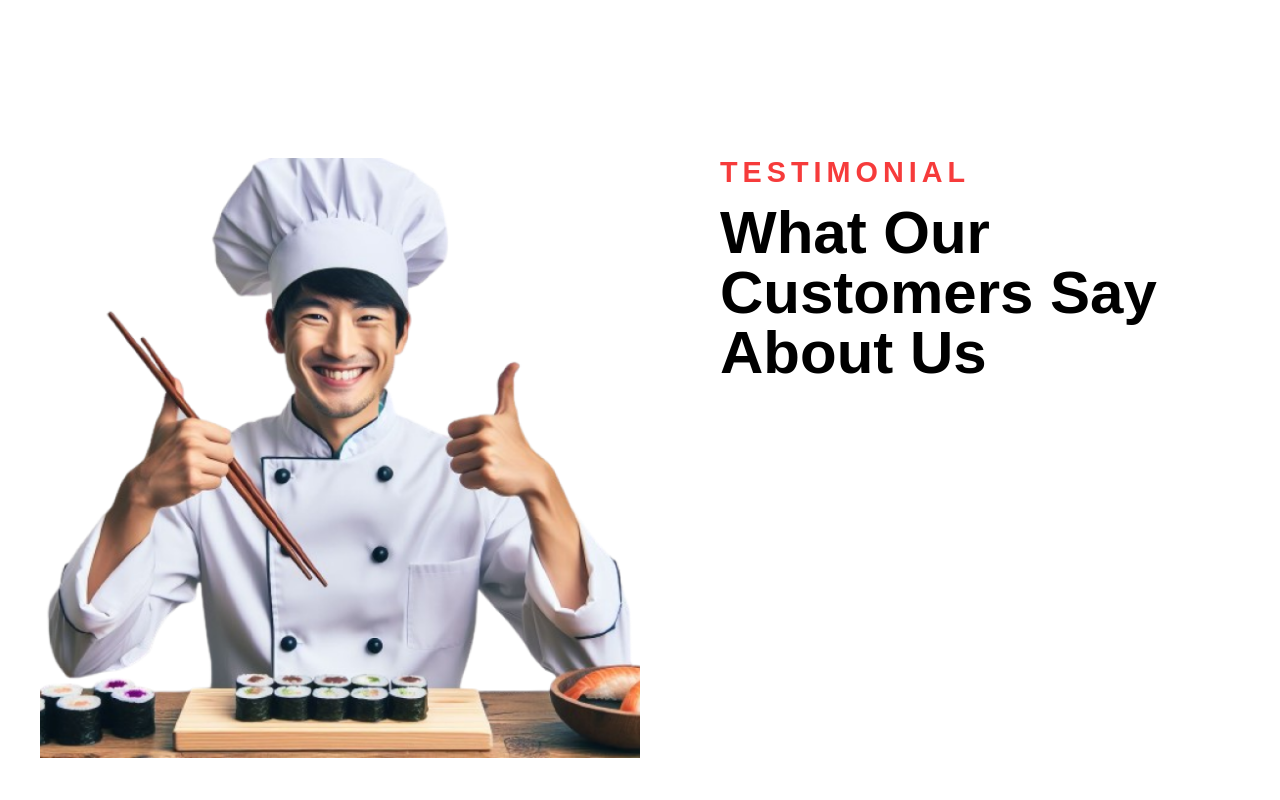
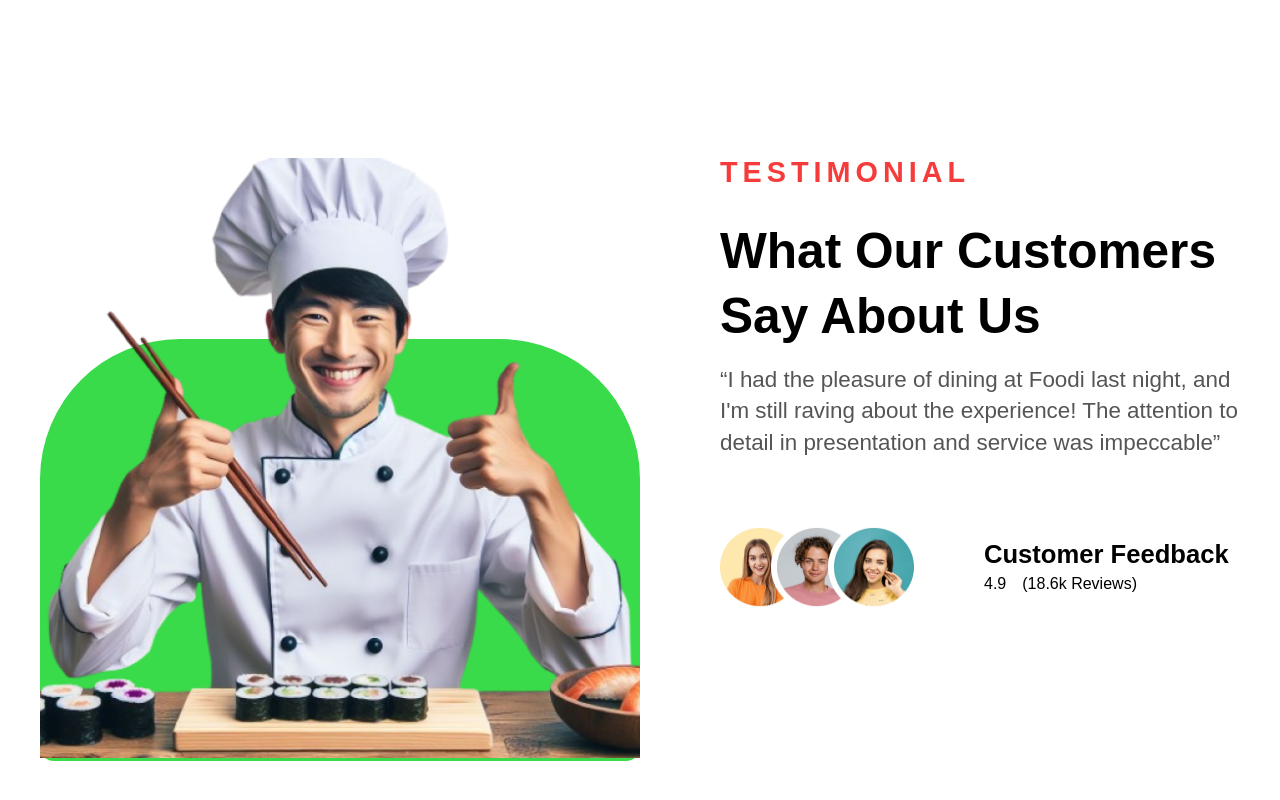
Before and after one commit to Navi003/sushi, a Next.js app: page / in a window 1280 px wide. Shown: the part 2398-3198 px from the top of the page. After the commit the page ends 3159 px from the top, so only its background shows below. Built offline with nearby package versions, Linux system fonts and the light colour scheme.

Commit message:
added Testimonal Section

```diff
--- a/components/main/Testimonial.module.css
+++ b/components/main/Testimonial.module.css
@@ -1,14 +1,56 @@
 .headingTers {
   margin-top: 1rem;
-  font-size: 3.75rem;
+  font-size: 3.1rem;
   font-weight: 700;
+
+  line-height: 1.3;
 }
 .headingBox {
-  margin-bottom: 4.1rem;
+  margin-bottom: 2dvb;
 }
 .testimonial {
   display: flex;
   justify-content: space-between;
   gap: 5rem;
-  height: 100vh;
+  /* height: 100vh; */
 }
+.customerFeedback {
+}
+.customerFeedbackContainer {
+  display: flex;
+  align-items: center;
+  gap: 4rem;
+}
+.customerFeedback > h6 {
+  font-size: 1.6rem;
+  font-weight: 600;
+  margin-bottom: 0.5rem;
+}
+.customerFeedback > div {
+  display: flex;
+  gap: 1rem;
+}
+.text {
+  line-height: 1.4;
+  font-size: 1.4rem;
+  font-weight: 500;
+  color: rgba(85, 85, 85, 1);
+  margin-bottom: 4rem;
+}
+.headingSec {
+  margin-bottom: 2rem;
+}
+.imageBox {
+  position: relative;
+}
+.imageBox::after {
+  content: "";
+  height: 70%;
+  width: 100%;
+  background-color: var(--color-limegreen-100);
+  position: absolute;
+  left: 0;
+  bottom: 0;
+  z-index: -1;
+  border-radius: 140px 140px 14px 14px;
+}
--- a/components/main/Testimonial.tsx
+++ b/components/main/Testimonial.tsx
@@ -7,8 +7,8 @@ interface TestimonialProps {}
 
 const Testimonial: FC<TestimonialProps> = (): JSX.Element => {
   return (
-    <div className={styles.testimonial}>
-      <div>
+    <section className={styles.testimonial}>
+      <div className={styles.imageBox}>
         <Image
           src="/sushi-cook.png"
           height={600}
@@ -16,13 +16,41 @@ const Testimonial: FC<TestimonialProps> = (): JSX.Element => {
           alt="sushi-cook"
         />
       </div>
-      <div className={styles.headingBox}>
-        <HeadingSecondary customStyles={{ textAlign: "left" }}>
-          Testimonial
-        </HeadingSecondary>
-        <h2 className={styles.headingTers}>What Our Customers Say About Us</h2>
+      <div>
+        <div className={styles.headingBox}>
+          <HeadingSecondary
+            className={styles.headingSec}
+            customStyles={{ textAlign: "left" }}
+          >
+            Testimonial
+          </HeadingSecondary>
+          <h2 className={styles.headingTers}>
+            What Our Customers Say About Us
+          </h2>
+        </div>
+        <div>
+          <p className={styles.text}>
+            “I had the pleasure of dining at Foodi last night, and I'm still
+            raving about the experience! The attention to detail in presentation
+            and service was impeccable”
+          </p>
+          <div className={styles.customerFeedbackContainer}>
+            <Image
+              width={200}
+              height={90}
+              src="/group.png"
+              alt="Group of People who Like our food"
+            />
+            <div className={styles.customerFeedback}>
+              <h6>Customer Feedback</h6>
+              <div>
+                <span>4.9</span> <span>(18.6k Reviews)</span>
+              </div>
+            </div>
+          </div>
+        </div>
       </div>
-    </div>
+    </section>
   );
 };
 export default Testimonial;
--- a/components/ui/HeadingSecondary.tsx
+++ b/components/ui/HeadingSecondary.tsx
@@ -4,13 +4,18 @@ import styles from "./HeadingSecondary.module.css";
 interface HeadingSecondaryProps {
   children: React.ReactNode;
   customStyles?: {};
+  className?: String;
 }
 const HeadingSecondary: FC<HeadingSecondaryProps> = ({
   children,
   customStyles,
+  className,
 }): JSX.Element => {
   return (
-    <h3 style={customStyles} className={styles.headingSecondary}>
+    <h3
+      style={customStyles}
+      className={`${styles.headingSecondary} ${className ? className : ""}`}
+    >
       {children}
     </h3>
   );
```
